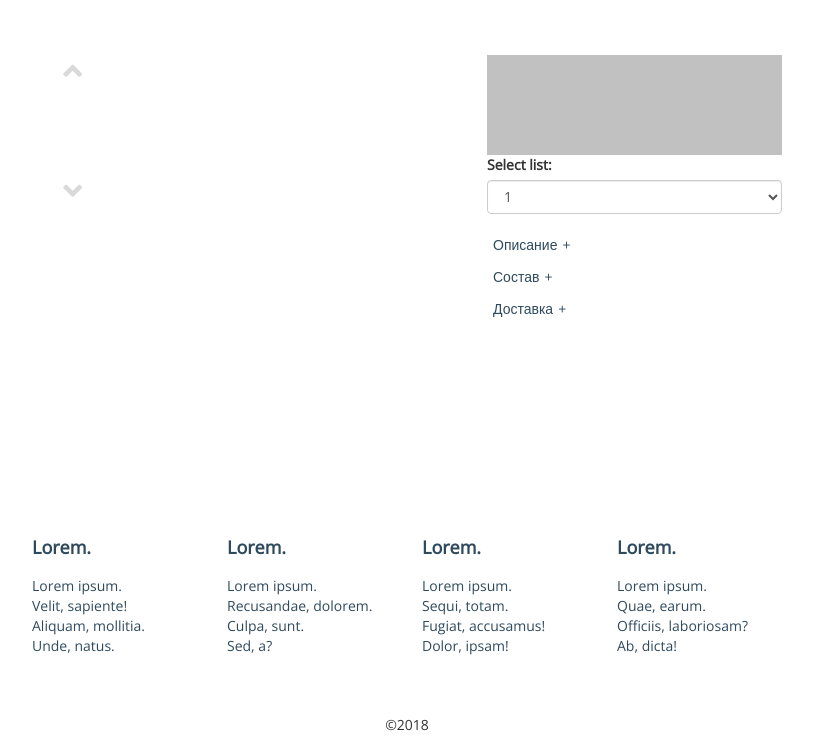
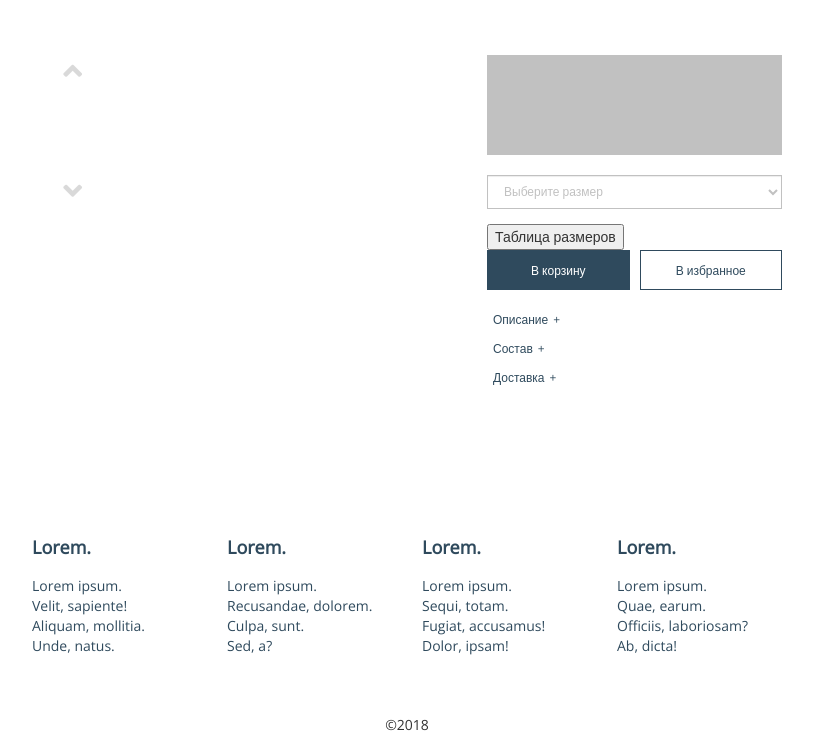
Before and after one commit to Kostyshyn/hoops-views, a web app: file app/product-item.html in a window 1280 px wide. Shown: the part 140-890 px from the top of the page, without its empty margins (233-1046 px from the left). Run offline with its HTML, style and script files only (its server is not run), Linux system fonts and the light colour scheme; some libraries are stand-ins or nearby versions.

Commit message:
[+] product-form

```diff
--- a/app/css/style.css
+++ b/app/css/style.css
@@ -325,8 +325,55 @@ input[type="checkbox"]:checked ~ .checkmark {
 .preview-gallery .slick-next:hover {
 	opacity: 1;
 }
-.product-main-img {
+.product-main-img a,
+.preview-gallery .item a {
+	outline: none;
+}
 
+.product-size-select {
+	border-radius: 0px;
+	border: 1px solid #c1c1c1;
+	font-size: 12px;
+	color: #c1c1c1;
+}
+.product-size-select:focus,
+.product-size-select:active,
+.product-size-select:focus {
+	outline: none;
+	border: 1px solid #c1c1c1;
+	box-shadow: none;
+}
+.product-control {
+	display: flex;
+}
+.product-form-control {
+	display: inline-block;
+	box-sizing: border-box;
+	height: 40px;
+	line-height: 38px;
+	text-align: center;
+	width: 50%;
+	border: 1px solid #2f4a5d;
+	margin-left: 5px;
+	font-size: 12px;
+	background-color: #fff;
+	color: #2f4a5d;
+	transition: .15s ease-in-out;
+}
+.product-form-control:active,
+.product-form-control:focus {
+	text-decoration: none;
+	outline: none;
+}
+.product-form-control.add-to-cart {
+	margin-left: 0px;
+	margin-right: 5px;
+	background-color:#2f4a5d;
+	color: #fff;
+}
+.product-form-control:hover {
+	background-color:#2f4a5d;
+	color: #fff;
 }
 
 .product-description {
@@ -334,7 +381,7 @@ input[type="checkbox"]:checked ~ .checkmark {
 }
 .description-collapse {
 	color: #2f4a5d;
-	font-size: 14px;
+	font-size: 12px;
 	padding: 5px 0px;
 }
 .description-collapse .info-collapse {
--- a/app/product-item.html
+++ b/app/product-item.html
@@ -61,40 +61,57 @@
 									<div class="col-lg-3 col-md-3 col-sm-3">
 										<div class="preview-gallery">
 											<div class="item">
+												<a data-fancybox="gallery" href="http://via.placeholder.com/385x600">
 													<img src="http://via.placeholder.com/80x100" alt="">
+												</a>
 											</div>
 											<div class="item">
+												<a data-fancybox="gallery" href="http://via.placeholder.com/385x600">
 													<img src="http://via.placeholder.com/80x100" alt="">
+												</a>
 											</div>
 											<div class="item">
+												<a data-fancybox="gallery" href="http://via.placeholder.com/385x600">
 													<img src="http://via.placeholder.com/80x100" alt="">
+												</a>
 											</div>
 											<div class="item">
+												<a data-fancybox="gallery" href="http://via.placeholder.com/385x600">
 													<img src="http://via.placeholder.com/80x100" alt="">
+												</a>
 											</div>
 											<div class="item">
+												<a data-fancybox="gallery" href="http://via.placeholder.com/385x600">
 													<img src="http://via.placeholder.com/80x100" alt="">
+												</a>
 											</div>
 											<div class="item">
+												<a data-fancybox="gallery" href="http://via.placeholder.com/385x600">
 													<img src="http://via.placeholder.com/80x100" alt="">
+												</a>
 											</div>
 											<div class="item">
+												<a data-fancybox="gallery" href="http://via.placeholder.com/385x600">
 													<img src="http://via.placeholder.com/80x100" alt="">
+												</a>
 											</div>
 											<div class="item">
+												<a data-fancybox="gallery" href="http://via.placeholder.com/385x600">
 													<img src="http://via.placeholder.com/80x100" alt="">
+												</a>
 											</div>
 											<div class="item">
+												<a data-fancybox="gallery" href="http://via.placeholder.com/385x600">
 													<img src="http://via.placeholder.com/80x100" alt="">
-											</div>
-											<div class="item">
-												<img src="http://via.placeholder.com/80x100" alt="">
+												</a>
 											</div>
 										</div>
 									</div>
 									<div class="col-lg-9 col-md-9 col-sm-9">
 										<div class="product-main-img">
+											<a data-fancybox="gallery" href="http://via.placeholder.com/385x600">
 												<img src="http://via.placeholder.com/185x300" alt="">
+											</a>
 										</div>
 									</div>
 								</div>
@@ -105,16 +122,42 @@
 								<div class="place"></div>
 								<form>
 									<div class="form-group">
-									  <label for="sel1">Select list:</label>
-									  <select class="form-control" id="sel1">
+									  <label for="size"></label>
+									  <select class="form-control product-size-select" id="size">
+										<option selected style="display: none;">Выберите размер</option>
 										<option>1</option>
 										<option>2</option>
 										<option>3</option>
 										<option>4</option>
 									  </select>
 									</div>
+									<!-- Trigger the modal with a button -->
+									<button type="button" class="" data-toggle="modal" data-target="#myModal">Таблица размеров</button>
 
+									<!-- Modal -->
+									<div id="myModal" class="modal fade" role="dialog">
+									  <div class="modal-dialog">
 
+										<!-- Modal content-->
+										<div class="modal-content">
+										  <div class="modal-header">
+											<button type="button" class="close" data-dismiss="modal">&times;</button>
+											<h4 class="modal-title">Modal Header</h4>
+										  </div>
+										  <div class="modal-body">
+											<p>Some text in the modal.</p>
+										  </div>
+										  <div class="modal-footer">
+											<button type="button" class="btn btn-default" data-dismiss="modal">Close</button>
+										  </div>
+										</div>
+
+									  </div>
+									</div>
+									<div class="form-group product-control">
+										<button class="product-form-control add-to-cart">В корзину</button>
+										<button class="product-form-control">В избранное</button>
+									</div>
 								</form>
 								<div class="description-collapse">
 									<button data-toggle="collapse" data-target="#description" class="product-collapse-btn">Описание</button>
```
Also changed, not shown: app/products.html (+4 -4 lines). Lines whose indentation alone changed are shown as unchanged.
